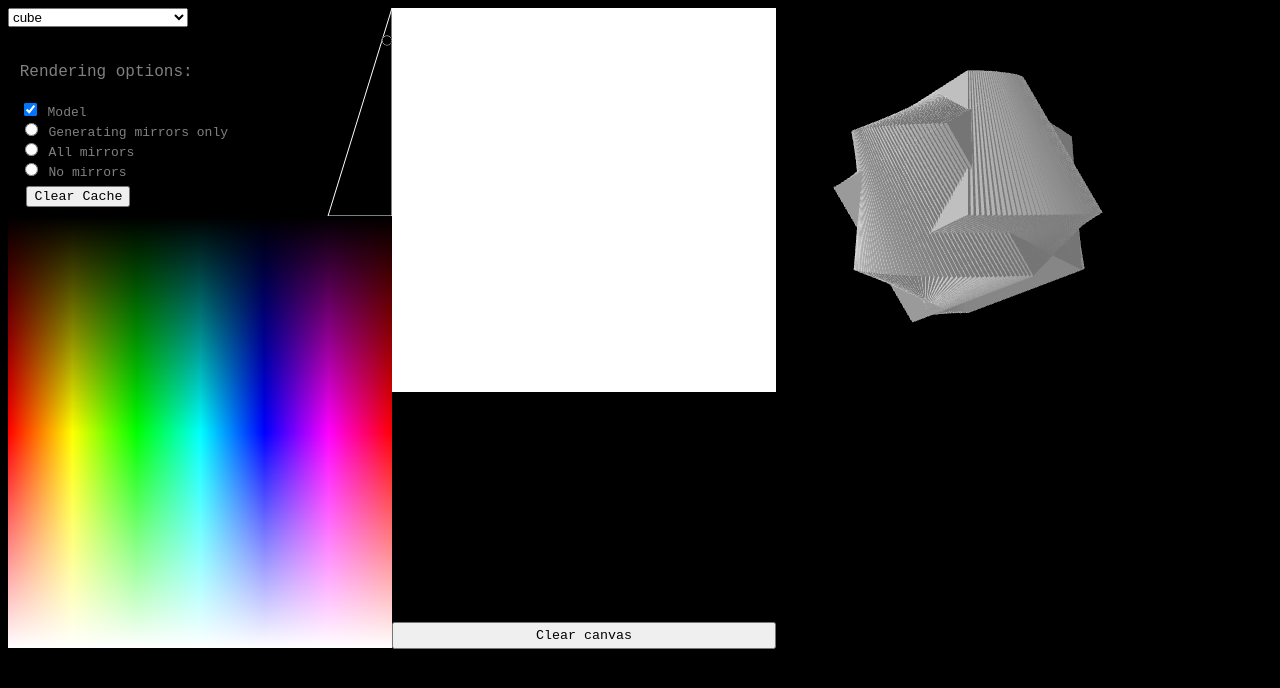
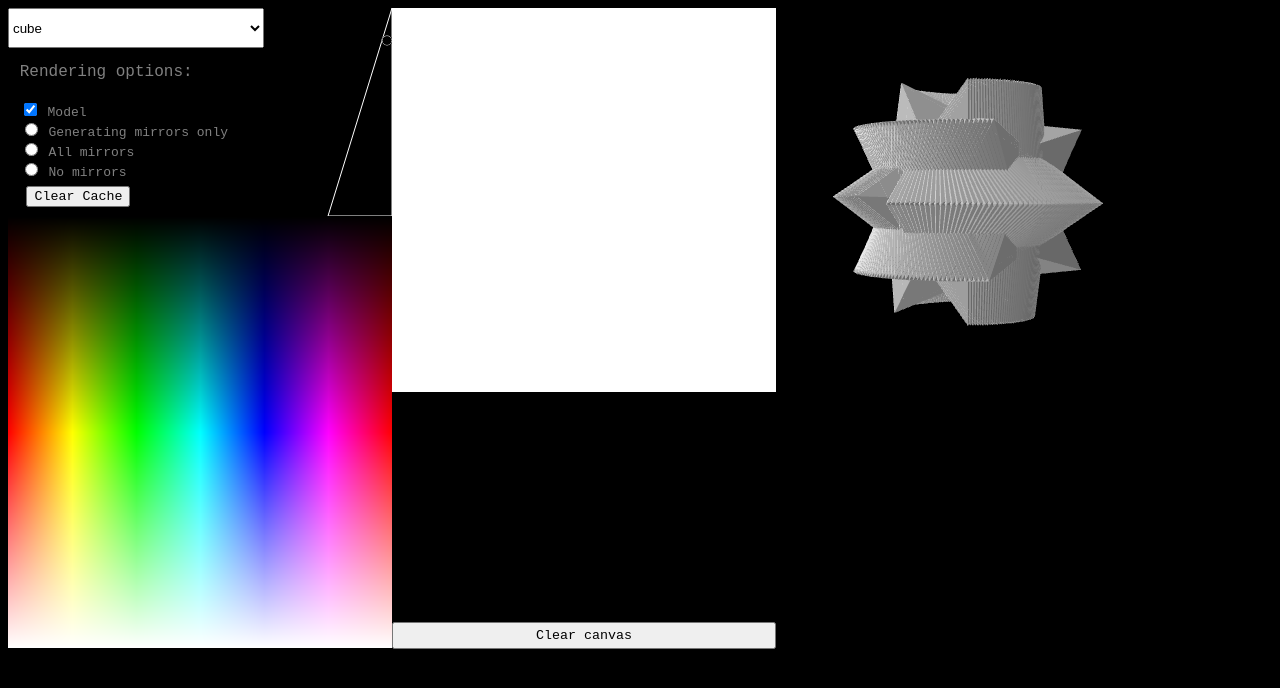
Before and after one commit to odedbadt/plato, a Vue app: page / in a window 1280 px wide. Built offline with nearby package versions, Linux system fonts and the light colour scheme.

Commit message:
cube is no longer default

```diff
--- a/js/app.js
+++ b/js/app.js
@@ -29,7 +29,8 @@ function hsl_to_rgb(hsl) {
   return [Math.round(r * 255), Math.round(g * 255), Math.round(b * 255)];
 }
 export class App {
-  constructor(model, spinning_speed, pen_color, pen_radius) {
+  constructor(prefered_model_name, spinning_speed, pen_color, pen_radius) {
+    this.prefered_model_name = prefered_model_name;
     this.model = model;
     this.spinning_speed = spinning_speed || 0;
     this.is_spinning = this.spinning_speed && this.spinning_speed > 0;
@@ -66,12 +67,19 @@ export class App {
     this.init_texture_sketcher();
     this.init_pen_selector();
     const model_entries = [];
+    let prefered_model_name_there = false;
     this.load_model_names((model_names) => {
-      _this.model_names = model_names;
-      _this.cache.setItem('all_model_names', model_names);
+      this.model_names = model_names;
+      this.cache.setItem('all_model_names', model_names);
       for (const model_name of model_names) {
         model_entries.push({ name: model_name });
+        if (model_name == this.prefered_model_name) {
+          prefered_model_name_there = true
+        }
       }
+      const first_model = prefered_model_name_there ?
+        this.prefered_model_name :
+        model_names[0]
 
       // Warmup cache
       _this.warmup_cache(model_names);
@@ -88,7 +96,8 @@ export class App {
           return h('select', { name: 'Models', id: 'model-select' },
             this.model_entries.map((model_entry) =>
               h('option', {
-                class: 'select-option',
+                id:'model-select',
+                class: 'model-select',
                 key: model_entry.name,
                 value: model_entry.name
               }, model_entry.name)
@@ -99,9 +108,8 @@ export class App {
       app.mount('#model-select-container');
       const model_select_element = document.getElementById('model-select')
       model_select_element.addEventListener('change', (event) => {
-        _this.load_and_set_model(model_select_element.value);
+        this.load_and_set_model(model_select_element.value);
       });
-      const first_model = this.model_names[0];
       this.load_and_set_model(first_model, () => {
 
         const clear_btn = document.getElementById('clear-canvas-button');
@@ -432,35 +440,31 @@ export class App {
       _this.mirror_path.moveTo(mirror_coords[0], mirror_coords[1])
     })
     texture_canvas.addEventListener("mouseup", (event) => {
-      if (_this.path) {
-        texture_context.lineWidth = _this.pen_radius;
+      if (this.path) {
+        texture_context.lineWidth = this.pen_radius;
         texture_context.beginPath();
-        texture_context.stroke(_this.path);
-        _this.path = null;
+        texture_context.stroke(this.path);
+        this.path = null;
         texture_context.beginPath();
-        texture_context.stroke(_this.mirror_path);
-        _this.mirror_path = null;
+        texture_context.stroke(this.mirror_path);
+        this.mirror_path = null;
       }
     })
     texture_canvas.addEventListener("mousemove", (event) => {
       const coords = mouse_event_to_coordinates(event);
       const mirror_coords = mirror_coordinates(coords);
       if (event.buttons) {
-        if (this._prev_coords & _this.path && _this.mirror_path) {
-          if (dist2(coords, _this.prev_coords) * dpr * dpr > 10) {
-            _this.path.moveTo(_this.prev_coords[0], _this.prev_coords[1]);
-            _this.path.lineTo(coords[0], coords[1]);
-            const prev_mirror_coordinates = mirror_coordinates(this._prev_coords);
-            _this.mirror_path.moveTo(this.prev_mirror_coordinates[0],
-              this.prev_mirror_coordinates[1])
-            _this.mirror_path.lineTo(mirror_coords[0], mirror_coords[1]);
-            texture_context.strokeStyle = _this.pen_color;
-            texture_context.lineWidth = _this.pen_radius*2;
-            texture_context.stroke(_this.path)
-            texture_context.stroke(_this.mirror_path)
+        if (this.prev_coords & this.path && this.mirror_path) {
+          if (dist2(coords, this.prev_coords) * dpr * dpr > 10) {
+            this.path.lineTo(coords[0], coords[1]);
+            this.mirror_path.lineTo(mirror_coords[0], mirror_coords[1]);
+            texture_context.strokeStyle = this.pen_color;
+            texture_context.lineWidth = this.pen_radius*2;
+            texture_context.stroke(this.path)
+            texture_context.stroke(this.mirror_path)
           } else {
-            _this.path.moveTo(coords[0], coords[1]);
-            _this.mirror_path.moveTo(mirror_coords[0], mirror_coords[1]);
+            this.path.moveTo(coords[0], coords[1]);
+            this.mirror_path.moveTo(mirror_coords[0], mirror_coords[1]);
 
           }
         }
@@ -565,6 +569,6 @@ export class App {
 
 localStorage.clear()
 window.addEventListener('load', () => {
-  const app = new App()
+  const app = new App('stellated_dodecahedron')
   app.init();
 });
--- a/static/style.css
+++ b/static/style.css
@@ -5,15 +5,17 @@
   background-color: black;
   font-family: monospace;
 }
+
 canvas {
   cursor: crosshair;
 }
+
 #textureCanvas {
   width: 30vw;
   height: 30vw;
   background-color: black;
+}
 
- }
  button#clear-cache {
   font-family: monospace;
   margin: 0.5em;
@@ -30,45 +32,45 @@
   display: grid;
   grid-template-rows: 16em calc(80vh - 16em);
  }
+
 #v-div-1 {
   display:grid;
   grid-template-rows: 3em 13em;
   height: 16em;
 }
+
 #rendering-options {
 height: 16em;
+}
 
- }
 #h-div-1 {
 display:grid;
 grid-template-columns: 20vw 10vw;
 }
- #model-select-container {
+
+#model-select {
   height: 3em;
   width: 20vw;
 }
+
 #penCanvas {
   width: 10vw;
   height: 16em;
 }
 fieldset {
   border: none;
-
 }
 #rendering-options label, legend h3{
   height: 2em;
   flex: 0 0 auto;
   color: grey;
-
 }
-
 legend {
   color: grey;
   height: 2em;
   flex: 0 0 auto;
   font-size: large;
   padding: 1em 0 0 0;
-
 }
  #rendering-options checkbox {
   height: 2em;
@@ -79,20 +81,17 @@ grid-template-columns: 20vw 10vw;
  #canvas-controls {
   display:grid;
   grid-template-columns: 20vh 10vh;
-
  }
 
  #paletteCanvas {
   width: 30vw;
   height: calc(80vh - 16em);
   background-color: orange;
-
  }
  #v-div-2 {
   display: grid;
   width: 30vw;
   height: 80vh;
-
   grid-template-rows: calc(80vh - 2em) 2em;
  }
 button#clear-canvas-button {
```
Also changed, not shown: workflows/deploy.yml (added, +53 -0 lines), static/favicon.png (renamed from favicon.png). Lines whose indentation alone changed are shown as unchanged.
